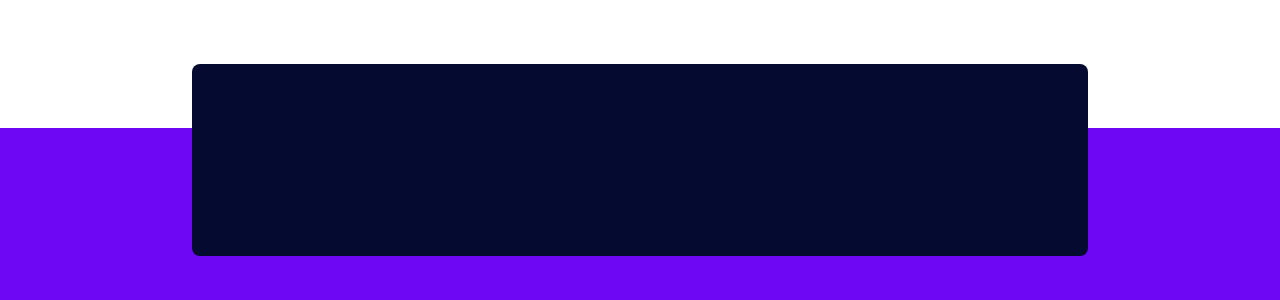
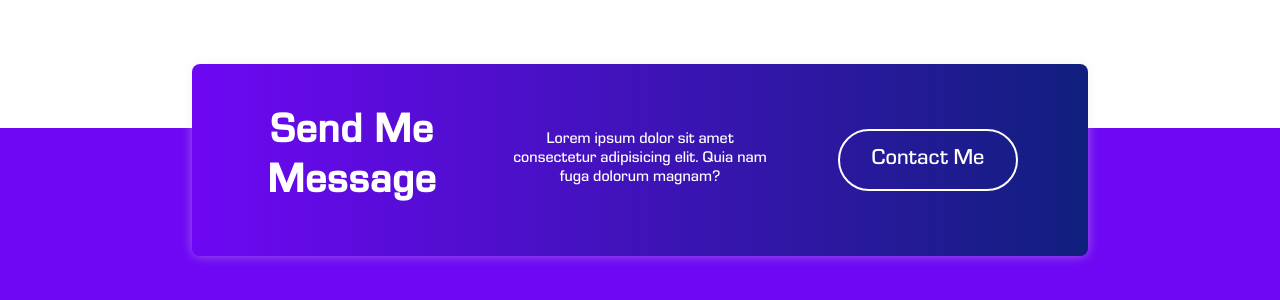
Before and after one commit to martin0626/portfolio_React, a React (Vite) app: page /contact in a window 1280 px wide. Shown: the part 1553-1853 px from the top of the page. Built offline with nearby package versions, Linux system fonts and the light colour scheme.

Commit message:
Added Footer Changes

```diff
--- a/src/components/Footer/Footer.jsx
+++ b/src/components/Footer/Footer.jsx
@@ -1,7 +1,12 @@
+import { Link } from "react-router-dom";
+
 export default function FooterEl(){
     return (
         <section className="footer">
             <div className="footer-contact">
+                <h1 className="secondaryHeader white-text">Send Me Message</h1>
+                <p>Lorem ipsum dolor sit amet consectetur adipisicing elit. Quia nam fuga dolorum magnam?</p>
+                <Link to='/contact' className="mainBtn">Contact Me</Link>
             </div>
             <div className="footer-main">
 
--- a/src/components/NavBar/Navigation.jsx
+++ b/src/components/NavBar/Navigation.jsx
@@ -1,17 +1,25 @@
-import { useState } from "react";
-import { Link } from "react-router-dom";
+import { useEffect, useRef, useState } from "react";
+import { Link, useLocation } from "react-router-dom";
 
 export default function Navigation() {
   const [isOpenMobile, setIsOpenMobile] = useState(false);
   const [visibleNav, setVsisibleNav] = useState(true);
+  const sectionRef = useRef(null);
+  const location = useLocation();
 
+  useEffect(() => {
+    // Scroll to the top of the referenced section
+    if (sectionRef.current) {
+        sectionRef.current.scrollIntoView({ behavior: 'smooth', block: 'start' });
+    }
+  }, [location]);
 
   const handleOpenNav = ()=>{
     setIsOpenMobile(!isOpenMobile);
   }
 
   return (
-    <nav className="navigation">
+    <nav ref={sectionRef} className="navigation">
       <div className="logoNav">
         <p>Logo</p>
       </div>
--- a/src/pages/Contact.jsx
+++ b/src/pages/Contact.jsx
@@ -1,7 +1,11 @@
+import { useEffect } from "react";
 import ConactSection from "../components/Contact/Contact";
 import ContactForm from "../components/Contact/ContactForm";
 
 export default function ContactPage(){
+
+
+
     return(
         <section className="show-right text-euro">
             <ConactSection/>
--- a/src/pages/Project.jsx
+++ b/src/pages/Project.jsx
@@ -6,11 +6,6 @@ import { useEffect } from "react";
 export default function ProjectPage(){
     const { id } = useParams()
 
-    useEffect(() => {
-        // Scroll to the top of the page
-        window.scrollTo({ top: 0, left: 0, behavior: 'smooth' });
-    }, []);
-
     return(
         <ProjectDetails/>
     )
--- a/src/styles/Footer/_footer.scss
+++ b/src/styles/Footer/_footer.scss
@@ -19,11 +19,32 @@
         position: relative;
         min-height: 12rem;
         width: 70%;
-        background-color: #040a30;
+        background-image: linear-gradient(to left, #101f7e , variables.$mainColor);
         margin-bottom: -8rem;
         margin-inline: 2rem;
         overflow: hidden;
         z-index: 2;
         border-radius: 8px;
+        display: grid;
+        grid-template-columns: repeat(3, 1fr);
+        padding: 2rem 2rem;
+        align-items: center;
+        column-gap: 2rem;
+        color: #fff;
+        justify-items: center;
+        text-align: center;
+        box-shadow: variables.$mainShodwsLight;
+
+        a{
+            width: fit-content;
+            font-size: 1.4rem;
+            padding: 1rem 2rem;
+            color: #fff;
+            border-color: #fff;
+
+            &:hover{
+                border-color: variables.$mainColor;
+            }
+        }
     }
 }
```
Also changed, not shown: src/pages/Root.jsx (line endings or trailing spaces).
